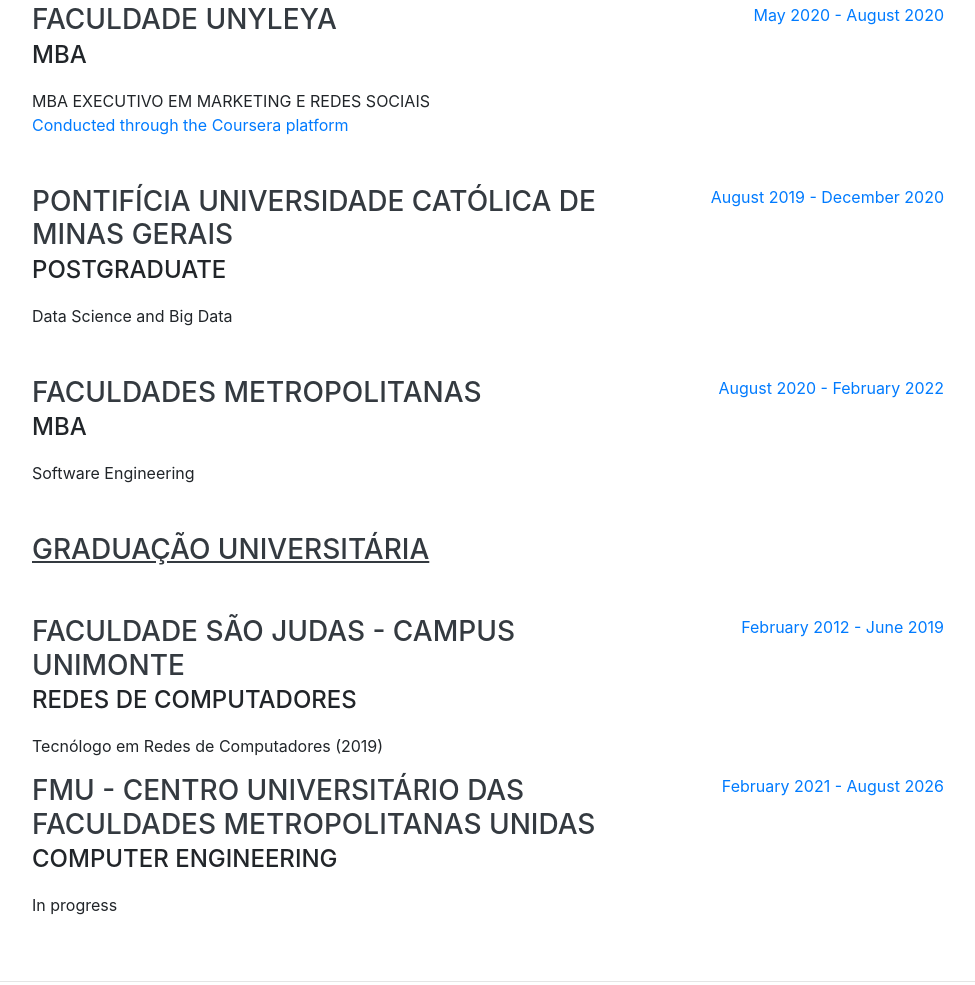
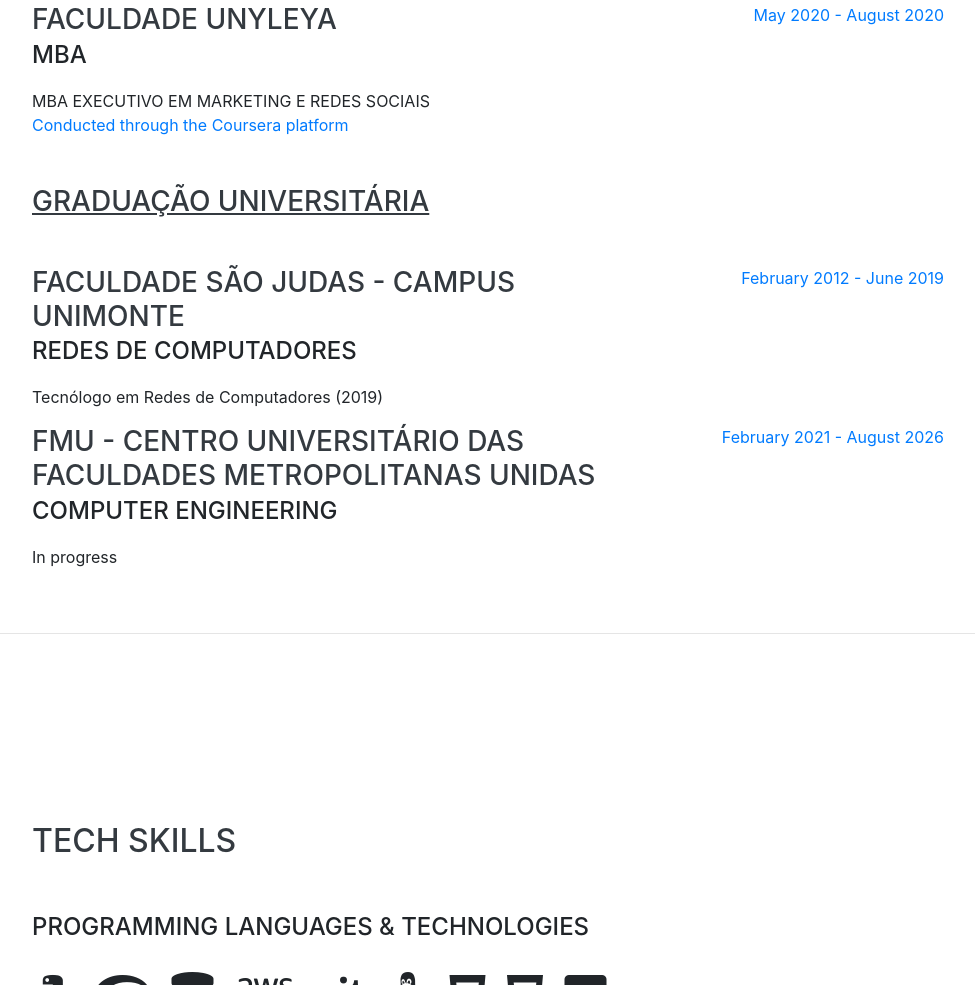
Before and after one commit to RicardoGomes-gitbub/portifolio-analise-dados, a website with bundled scripts: page index.html in a window 1280 px wide. Shown: the part 2815-3800 px from the top of the page, without its empty margins (288-1263 px from the left). Built offline with nearby package versions, Linux system fonts and the light colour scheme; a web font is replaced by a local one.

Commit message:
Update index.html

```diff
--- a/index.html
+++ b/index.html
@@ -244,27 +244,7 @@
           </div>
         </div>
 
-        <div class="resume-item d-flex flex-column flex-md-row justify-content-between mb-5">
-          <div class="resume-content">
-            <h3 class="mb-0">Pontifícia Universidade Católica de Minas Gerais</h3>
-            <div class="subheading mb-3">Postgraduate </div>
-            <div>Data Science and Big Data</div>
-          </div>
-          <div class="resume-date text-md-right">
-            <span class="text-primary">August 2019 - December 2020</span>
-          </div>
-        </div>
 
-        <div class="resume-item d-flex flex-column flex-md-row justify-content-between mb-5">
-          <div class="resume-content">
-            <h3 class="mb-0">Faculdades Metropolitanas</h3>
-            <div class="subheading mb-3">MBA</div>
-            <div>Software Engineering</div>
-          </div>
-          <div class="resume-date text-md-right">
-            <span class="text-primary">August 2020 - February 2022</span>
-          </div>
-        </div>
 
         <h3 class="mb-5"> <u>Graduação Universitária</u></h3>
 
```
